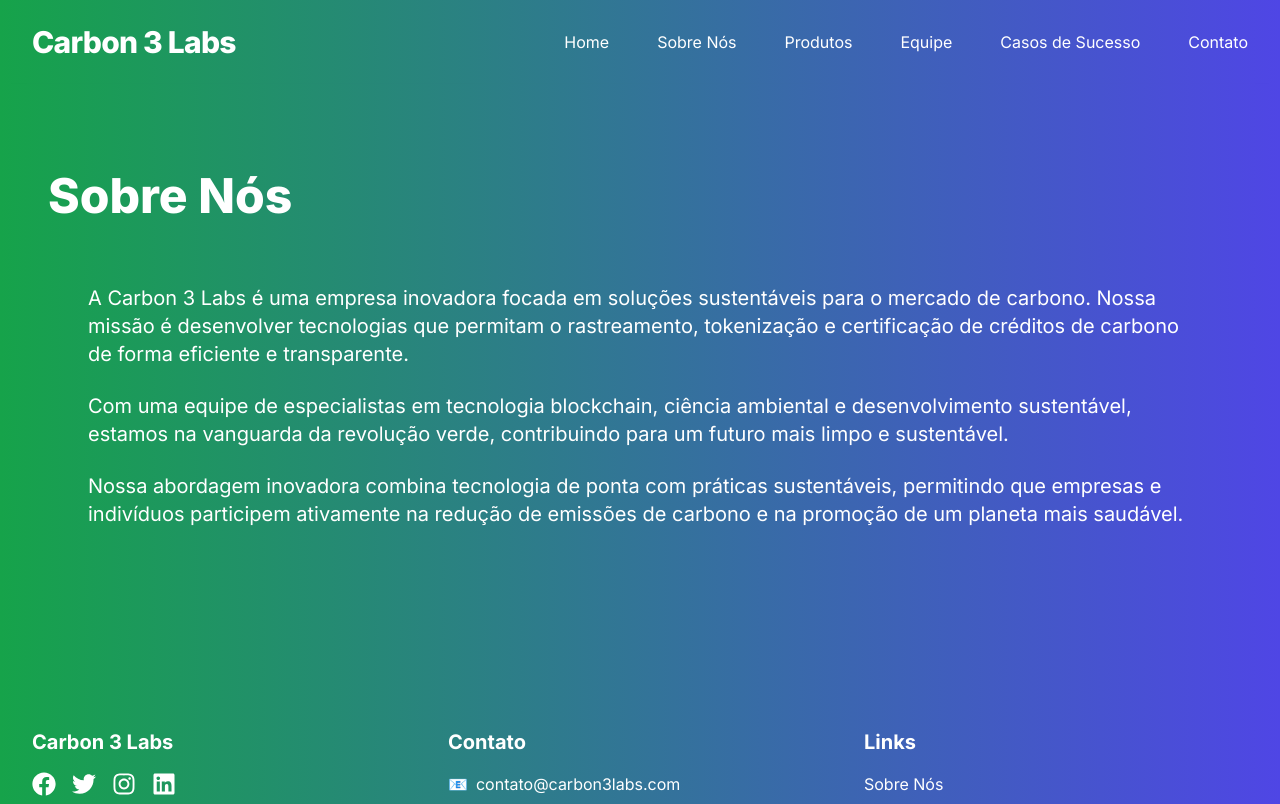
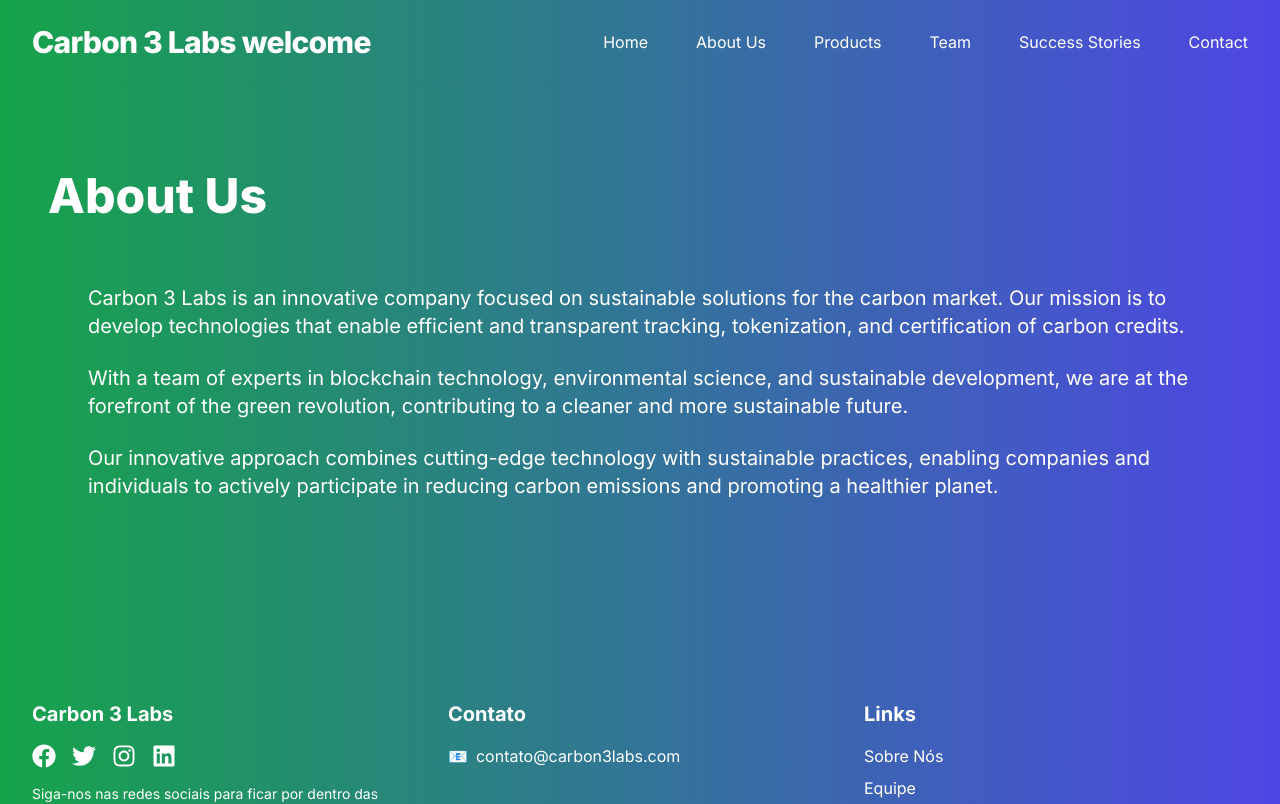
Before and after one commit to carbon-tree/landing-page, a Next.js app: page /about in a window 1280 px wide. Shown: the top 804 px of the page. Built offline with nearby package versions, Linux system fonts and the light colour scheme.

Commit message:
feat: translate site

```diff
--- a/app/about/page.tsx
+++ b/app/about/page.tsx
@@ -1,24 +1,24 @@
 export default function About() {
   return (
     <section className="container mx-auto py-16 px-4">
-      <h1 className="text-5xl font-extrabold mb-6 text-white">Sobre Nós</h1>
+      <h1 className="text-5xl font-extrabold mb-6 text-white">About Us</h1>
       <div className="p-10">
         <p className="text-xl mb-6 text-white">
-          A Carbon 3 Labs é uma empresa inovadora focada em soluções
-          sustentáveis para o mercado de carbono. Nossa missão é desenvolver
-          tecnologias que permitam o rastreamento, tokenização e certificação
-          de créditos de carbono de forma eficiente e transparente.
+          Carbon 3 Labs is an innovative company focused on sustainable
+          solutions for the carbon market. Our mission is to develop
+          technologies that enable efficient and transparent tracking,
+          tokenization, and certification of carbon credits.
         </p>
         <p className="text-xl mb-6 text-white">
-          Com uma equipe de especialistas em tecnologia blockchain, ciência
-          ambiental e desenvolvimento sustentável, estamos na vanguarda da
-          revolução verde, contribuindo para um futuro mais limpo e sustentável.
+          With a team of experts in blockchain technology, environmental
+          science, and sustainable development, we are at the forefront of the
+          green revolution, contributing to a cleaner and more sustainable future.
         </p>
         <p className="text-xl mb-6 text-white">
-          Nossa abordagem inovadora combina tecnologia de ponta com práticas
-          sustentáveis, permitindo que empresas e indivíduos participem
-          ativamente na redução de emissões de carbono e na promoção de um
-          planeta mais saudável.
+          Our innovative approach combines cutting-edge technology with
+          sustainable practices, enabling companies and individuals to actively
+          participate in reducing carbon emissions and promoting a
+          healthier planet.
         </p>
       </div>
     </section>
--- a/app/product/page.tsx
+++ b/app/product/page.tsx
@@ -2,39 +2,39 @@ import Link from "next/link";
 
 const products = [
   {
-    name: "Rastreamento",
+    name: "Tracking",
     description:
-      "Sistema avançado de rastreamento de emissões de carbono para empresas e projetos.",
+      "Advanced carbon emissions tracking system for companies and projects.",
     image:
       "https://s2.static.brasilescola.uol.com.br/img/2015/11/carbono-60.jpg",
     features: [
-      "Monitoramento em tempo real",
-      "Análise detalhada de dados",
-      "Relatórios personalizados",
+      "Real-time monitoring",
+      "Detailed data analysis",
+      "Custom reports",
     ],
   },
   {
-    name: "Tokenização",
+    name: "Tokenization",
     description:
-      "Transforme créditos de carbono em tokens digitais seguros e negociáveis.",
+      "Transform carbon credits into secure and tradable digital tokens.",
     image:
       "https://www.infomoney.com.br/wp-content/uploads/2023/10/GettyImages-1364156483.jpg?fit=788%2C443&quality=50&strip=all",
     features: [
-      "Blockchain integrado",
-      "Transações transparentes",
-      "Liquidez aumentada",
+      "Integrated blockchain",
+      "Transparent transactions",
+      "Increased liquidity",
     ],
   },
   {
-    name: "Certificação",
+    name: "Certification",
     description:
-      "Processo de certificação confiável para validar projetos de redução de emissões.",
+      "Reliable certification process to validate emission reduction projects.",
     image:
       "https://www.docstibrasil.com.br/wp-content/uploads/2023/04/para-que-serve-certificado-digital.jpg",
     features: [
-      "Auditoria rigorosa",
-      "Conformidade com padrões internacionais",
-      "Selo de qualidade Carbon 3 Labs",
+      "Rigorous audit",
+      "Compliance with international standards",
+      "Carbon 3 Labs quality seal",
     ],
   },
 ];
@@ -43,7 +43,7 @@ export default function Product() {
   return (
     <section className="container mx-auto py-16 px-4">
       <h1 className="text-5xl font-extrabold mb-12 text-white text-center">
-        Nossos Produtos
+        Our Products
       </h1>
       <div className="grid grid-cols-1 md:grid-cols-2 lg:grid-cols-3 gap-8">
         {products.map((product, index) => (
@@ -72,7 +72,7 @@ export default function Product() {
                 href={`/product/${product.name.toLowerCase()}`}
                 className="inline-block bg-green-600 text-white py-2 px-4 rounded-full hover:bg-green-700 transition duration-300"
               >
-                Saiba mais
+                Learn more
               </Link>
             </div>
           </div>
--- a/app/success-stories/page.tsx
+++ b/app/success-stories/page.tsx
@@ -4,7 +4,7 @@ export default function SuccessStories() {
   return (
         <section className="container mx-auto py-16 px-4">
           <h1 className="text-5xl font-extrabold mb-12 text-gray-800 text-center">
-            Histórias de Sucesso
+            Success Stories
           </h1>
           <div className="grid grid-cols-1 md:grid-cols-2 lg:grid-cols-3 gap-8">
             {testimonials.map((testimonial, index) => (
@@ -23,7 +23,7 @@ export default function SuccessStories() {
                     href={testimonial.caseStudy}
                     className="inline-block bg-blue-600 text-white py-2 px-4 rounded-full hover:bg-blue-700 transition duration-300"
                   >
-                    Ler Estudo de Caso
+                    Read Case Study
                   </Link>
                 </div>
               </div>
@@ -35,13 +35,13 @@ export default function SuccessStories() {
 
 const testimonials = [
   {
-    name: "João Silva",
+    name: "John Smith",
     company: "Microsoft",
     image:
       "https://media.licdn.com/dms/image/v2/D5603AQHv6LsdiUg1kw/profile-displayphoto-shrink_800_800/profile-displayphoto-shrink_800_800/0/1695167344576?e=1735171200&v=beta&t=agb9Rtcb9jVWWTazmqtCv2yz0Ij7h2_QeI-6YwSaKDQ",
     testimonial:
-      "A implementação do sistema revolucionou nossa produtividade. Recomendo fortemente!",
+      "The system implementation revolutionized our productivity. I strongly recommend it!",
     caseStudy: "https://www.linkedin.com/in/williamhgates",
   },
-  // Adicione mais depoimentos aqui
+  // Add more testimonials here
 ];
--- a/components/Header.tsx
+++ b/components/Header.tsx
@@ -1,9 +1,11 @@
 "use client"
 import Link from "next/link";
 import { useState } from "react";
+import { useTranslation } from 'react-i18next';
 
 export default function Header() {
   const [isMenuOpen, setIsMenuOpen] = useState(false);
+  const { t } = useTranslation('common');
 
   return (
     <header className="bg-gradient-to-r from-green-600 to-indigo-600 text-white py-6 shadow-lg">
@@ -11,7 +13,7 @@ export default function Header() {
         <div className="flex justify-between items-center">
           <Link href="/">
             <h1 className="text-2xl md:text-3xl font-extrabold tracking-tight">
-              Carbon 3 Labs
+              Carbon 3 Labs {t('welcome')}
             </h1>
           </Link>
 
@@ -51,27 +53,27 @@ export default function Header() {
               </li>
               <li>
                 <Link href="/about" className="hover:text-gray-400">
-                  Sobre Nós
+                  About Us
                 </Link>
               </li>
               <li>
                 <Link href="/product" className="hover:text-gray-400">
-                  Produtos
+                  Products
                 </Link>
               </li>
               <li>
                 <Link href="/team" className="hover:text-gray-400">
-                  Equipe
+                  Team
                 </Link>
               </li>
               <li>
                 <Link href="/success-stories" className="hover:text-gray-400">
-                  Casos de Sucesso
+                  Success Stories
                 </Link>
               </li>
               <li>
                 <Link href="/contact" className="hover:text-gray-400">
-                  Contato
+                  Contact
                 </Link>
               </li>
             </ul>
@@ -96,7 +98,7 @@ export default function Header() {
                 className="block hover:text-gray-400"
                 onClick={() => setIsMenuOpen(false)}
               >
-                Sobre Nós
+                About Us
               </Link>
             </li>
             <li>
@@ -105,7 +107,7 @@ export default function Header() {
                 className="block hover:text-gray-400"
                 onClick={() => setIsMenuOpen(false)}
               >
-                Produtos
+                Products
               </Link>
             </li>
             <li>
@@ -114,7 +116,7 @@ export default function Header() {
                 className="block hover:text-gray-400"
                 onClick={() => setIsMenuOpen(false)}
               >
-                Equipe
+                Team
               </Link>
             </li>
             <li>
@@ -123,7 +125,7 @@ export default function Header() {
                 className="block hover:text-gray-400"
                 onClick={() => setIsMenuOpen(false)}
               >
-                Casos de Sucesso
+                Success Stories
               </Link>
             </li>
             <li>
@@ -132,7 +134,7 @@ export default function Header() {
                 className="block hover:text-gray-400"
                 onClick={() => setIsMenuOpen(false)}
               >
-                Contato
+                Contact
               </Link>
             </li>
           </ul>
--- a/components/sections/CarbonometerSection.tsx
+++ b/components/sections/CarbonometerSection.tsx
@@ -29,7 +29,7 @@ export default function CarbonometerSection() {
   return (
     <section className="container mx-auto p-4">
       <div className="bg-gradient-to-br from-green-500 to-purple-600 text-white p-10 rounded-2xl shadow-2xl">
-        <h2 className="text-3xl font-bold mb-6 text-center">Carbonômetro</h2>
+        <h2 className="text-3xl font-bold mb-6 text-center">Carbonometer</h2>
         <div className="flex flex-col items-center gap-8">
           <div className="text-6xl font-mono font-bold tracking-wider">
             {formatTime(time)}
--- a/components/sections/HeroSection.tsx
+++ b/components/sections/HeroSection.tsx
@@ -1,15 +1,14 @@
-
 export default function HeroSection() {
   return (
     <section className="container mx-auto py-16 px-4">
     <div className="bg-gradient-to-br from-green-500 to-purple-600 text-white p-10 rounded-2xl shadow-2xl">
       <h2 className="text-5xl font-extrabold mb-6 leading-tight">Carbon 3 Labs</h2>
       <p className="text-xl mb-8 opacity-90">
-        Aqui está a nossa visão e valores, com uma história de sucesso e
-        crescimento.
+        Here is our vision and values, with a history of success and
+        growth.
       </p>
       <button className="bg-green-400 hover:bg-geen-300 text-gray-900 py-3 px-8 rounded-full font-bold transition duration-300 transform hover:scale-105">
-        Conheça-nos
+        Get to know us
       </button>
     </div>
   </section>
```
Also changed, not shown: app/contact/page.tsx (+13 -13 lines), app/team/page.tsx (+6 -6 lines).
